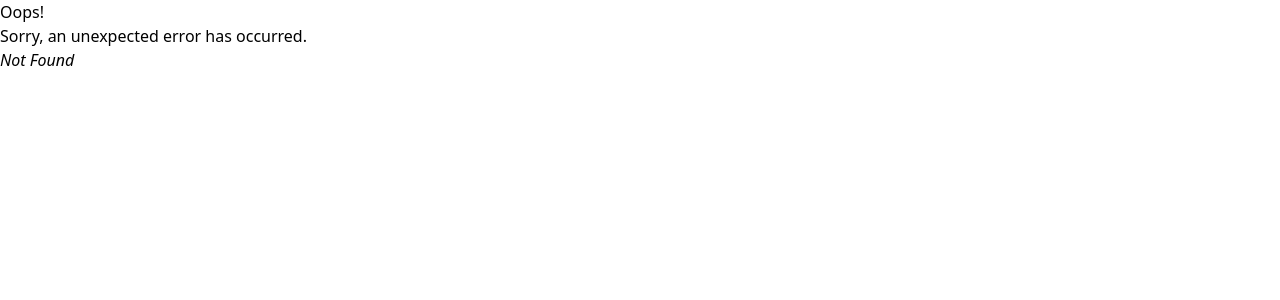
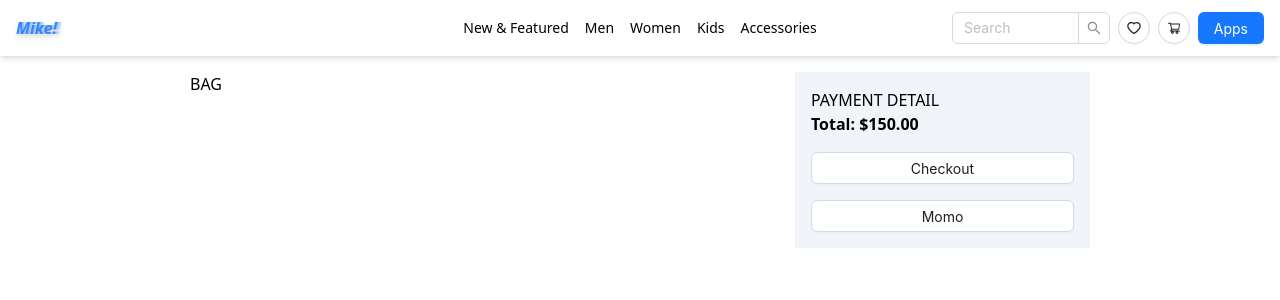
Before and after one commit to quanglong292/e-commerce, a React (Vite) app in the folder client/: page /app/cart in a window 1280 px wide. Before the commit this address had no page. Shown: the top 300 px of the page. Built offline with nearby package versions, Linux system fonts and the light colour scheme.

Commit message:
[CLIENT]: global store, cart + wish integrate, view cart

```diff
--- a/client/package.json
+++ b/client/package.json
@@ -13,6 +13,7 @@
     "@ant-design/icons": "^5.0.1",
     "@hookform/resolvers": "^3.0.0",
     "antd": "^5.3.2",
+    "lodash": "^4.17.21",
     "react": "^18.2.0",
     "react-dom": "^18.2.0",
     "react-hook-form": "^7.43.7",
--- a/client/src/components/core/Navigation.jsx
+++ b/client/src/components/core/Navigation.jsx
@@ -1,6 +1,6 @@
-import { Button, Dropdown, Input } from "antd";
+import { Badge, Button, Dropdown, Input } from "antd";
 import { ShoppingCartOutlined, HeartOutlined } from "@ant-design/icons";
-import React, { useMemo } from "react";
+import React, { useContext, useEffect, useMemo, useReducer } from "react";
 import Logo from "../../assets/icons/Logo";
 import {
   APP_NAVIGATIONS,
@@ -8,6 +8,7 @@ import {
 } from "../../utils/constants/sidebar.constant";
 import { useNavigate, useResolvedPath } from "react-router-dom";
 import CButton from "./CButton";
+import { useStore } from "../../store";
 
 const { Search } = Input;
 
@@ -42,9 +43,24 @@ const AppNavigateButton = () => {
   );
 };
 
-const AdditionNavs = (props) => {
-  const { isClientApp } = props;
+const Navigation = () => {
+  const navigate = useNavigate();
+  const { pathname } = useResolvedPath();
 
+  // Store
+  const { storeState, dispatch } = useStore();
+
+  // Memo data
+  const isClientApp = useMemo(() => pathname.includes("app"), [pathname]);
+  const SCHEMA = useMemo(() => {
+    return !isClientApp ? SIDE_BAR_ITEMS : APP_NAVIGATIONS;
+  }, [pathname]);
+
+  // Functions
+  const reduceListCount = (list = []) =>
+    list.reduce((sum, i) => (sum += i.count), 0);
+
+  const AdditionNavs = () => {
     if (!isClientApp) return <AppNavigateButton />;
 
     function onSearch(e) {
@@ -53,24 +69,49 @@ const AdditionNavs = (props) => {
 
     return (
       <div className="flex gap-2 w-[25%] justify-end">
-      <Search placeholder="Search" onSearch={onSearch} style={{ width: 200 }} />
+        <Search
+          placeholder="Search"
+          onSearch={onSearch}
+          style={{ width: 200 }}
+        />
+        <Dropdown
+          menu={{
+            items: storeState?.wishList.map((i) => ({
+              label: (
+                <div className="flex items-center gap-4">
+                  <div className="flex">
+                    <p className="font-semibold">Air Jordan 1 - Size: {i.id}</p>
+                  </div>
+                  <div className="flex text-xs">
+                    <CButton danger>X</CButton>
+                  </div>
+                </div>
+              ),
+              key: i.id,
+            })),
+          }}
+          placement="bottomRight"
+        >
+          <Badge count={reduceListCount(storeState?.wishList)}>
             <Button shape="circle" icon={<HeartOutlined />} />
-      <Button shape="circle" icon={<ShoppingCartOutlined />} />
+          </Badge>
+        </Dropdown>
+        <Badge count={reduceListCount(storeState?.ordersList)}>
+          <Button
+            onClick={() => {
+              navigate("/app/cart")
+            }}
+            shape="circle"
+            icon={<ShoppingCartOutlined />}
+          />
+        </Badge>
         <AppNavigateButton />
       </div>
     );
   };
 
-const Navigation = () => {
-  const navigate = useNavigate();
-  const { pathname } = useResolvedPath();
-  const isClientApp = useMemo(() => pathname.includes("app"), [pathname]);
-  const SCHEMA = useMemo(() => {
-    return !isClientApp ? SIDE_BAR_ITEMS : APP_NAVIGATIONS;
-  }, [pathname]);
-
   return (
-    <div className="w-full h-[44px] shadow-md bg-white mb-2 px-4 py-2 flex justify-between items-center">
+    <div className="w-full h-[56px] shadow-md bg-white mb-2 px-4 py-2 flex justify-between items-center">
       <div className="cursor-pointer w-[25%]" onClick={() => navigate("/")}>
         <Logo />
       </div>
--- a/client/src/components/layout/RootViewLayout.jsx
+++ b/client/src/components/layout/RootViewLayout.jsx
@@ -8,10 +8,10 @@ const RootViewLayout = () => {
   return (
     <div className="w-full">
       <Navigation />
-      <div id="sidebar" className="flex items-start w-full">
+      <div id="sidebar" className="flex items-start w-full max-w-[1440px] m-auto">
         <div
           id="detail"
-          className="overflow-y-auto overflow-x-hidden bg-slate-100 w-full p-2"
+          className="overflow-y-auto overflow-x-hidden w-full p-2"
         >
           <Suspense fallback={<ComponentLoading />}>
             <Outlet />
--- a/client/src/main.jsx
+++ b/client/src/main.jsx
@@ -4,9 +4,12 @@ import "antd/dist/reset.css";
 import "./index.css";
 import router from "./routes";
 import { RouterProvider } from "react-router-dom";
+import { StateProvider } from "./store";
 
 ReactDOM.createRoot(document.getElementById("root")).render(
   <React.StrictMode>
-    <RouterProvider router={router} />
+    <StateProvider>
+      <RouterProvider router={router} />
+    </StateProvider>
   </React.StrictMode>
 );
--- a/client/src/routes.jsx
+++ b/client/src/routes.jsx
@@ -9,9 +9,8 @@ const ViewRootProducts = lazy(() =>
   import("./views/admin/viewProduct/ViewRootProducts")
 );
 const ViewDashBoard = lazy(() => import("./views/ViewDashboard"));
-const ViewProducts = lazy(() =>
-  import("./views/app/ViewProducts/ViewProducts.jsx")
-);
+import ViewProducts from "./views/app/ViewProducts/ViewProducts.jsx";
+import ViewCart from "./views/app/ViewCart/ViewCart";
 
 // Const
 import { APP_NAVIGATIONS } from "./utils/constants/sidebar.constant";
@@ -34,15 +33,21 @@ const router = createBrowserRouter([
       {
         path: "app/",
         element: <ViewAppProductLayout />,
-        children: APP_NAVIGATIONS.map((i) => {
+        children: [
+          ...APP_NAVIGATIONS.map((i) => {
             return {
               ...i,
               path: i.path.split("/")[1],
               element: <ViewProducts />,
             };
           }),
+        ],
       },
-      // APP routes
+      {
+        path: "app/cart",
+        element: <ViewCart />,
+      },
+      // CRM routes
       {
         path: "crm/",
         element: <ViewAppProductLayout />,
--- /dev/null
+++ b/client/src/store/index.jsx
@@ -0,0 +1,51 @@
+import { createContext, useContext, useEffect, useReducer } from "react";
+import { reducer as orderReducer } from "./order.reducer";
+import { ORDER_WISH_ACTION_TYPES } from "./types";
+
+const getActionType = (type) => type?.split("_")[1];
+const checkAction = (constants, type) =>
+  constants.FILTER_TYPE.includes(getActionType(type));
+
+const initState = {
+  ordersList: [],
+  wishList: [],
+  count: 0,
+};
+
+export function reducer(state, action = {}) {
+  if (checkAction(ORDER_WISH_ACTION_TYPES, action.type)) {
+    return {
+      ...state,
+      ...orderReducer(state, action),
+    };
+  }
+
+  return { ...state };
+}
+
+const StoreContext = createContext(null);
+
+export const useStore = () => {
+  const context = useContext(StoreContext);
+  if (!context) {
+    throw new Error("useMyState must be used within a MyStateProvider");
+  }
+  return context;
+};
+
+// Create provider component
+export const StateProvider = ({ children }) => {
+  const [state, dispatch] = useReducer(reducer, initState);
+
+  // useEffect(() => {
+  //   console.log(state);
+  // }, [state]);
+
+  return (
+    <StoreContext.Provider value={{ storeState: state, dispatch }}>
+      {children}
+    </StoreContext.Provider>
+  );
+};
+
+export default StoreContext;
--- /dev/null
+++ b/client/src/store/order.reducer.js
@@ -0,0 +1,29 @@
+import { ORDER_WISH_ACTION_TYPES } from "./types";
+
+const handleAddNewList = (origin = [], update = []) => {
+  return [...origin, ...update].reduce((a, { id, count }) => {
+    const exist = a.find((j) => j.id === id);
+    if (exist) exist.count += count;
+    else a.push({ id, count });
+
+    return a;
+  }, []);
+};
+
+export function reducer(state, action = {}) {
+  if (action.type === ORDER_WISH_ACTION_TYPES.ADD_ORDER) {
+    const ordersList = handleAddNewList(state.ordersList, action.payload);
+    state.ordersList = ordersList;
+  }
+
+  if (action.type === ORDER_WISH_ACTION_TYPES.ADD_WISH) {
+    const wishList = handleAddNewList(state.wishList, action.payload);
+    state.wishList = wishList;
+  }
+
+  if (action.type === ORDER_WISH_ACTION_TYPES.REMOVE_ORDER) {
+    state.wishList = state.wishList.filter((i) => i.id !== action.payload);
+  }
+
+  return state;
+}
--- /dev/null
+++ b/client/src/store/types.js
@@ -0,0 +1,9 @@
+export const ORDER_WISH_ACTION_TYPES = {
+  FILTER_TYPE: ["ORDER", "WISH"],
+  // Order
+  ADD_ORDER: "ADD_ORDER",
+  REMOVE_ORDER: "REMOVE_ORDER",
+  // Wish list
+  ADD_WISH: "ADD_WISH",
+  REMOVE_WISH: "REMOVE_WISH",
+};
--- /dev/null
+++ b/client/src/views/app/ViewCart/ViewCart.jsx
@@ -0,0 +1,61 @@
+import React from "react";
+import { useStore } from "../../../store";
+import CButton from "../../../components/core/CButton";
+
+const ViewCart = () => {
+  // Store
+  const { storeState, dispatch } = useStore();
+
+  const ItemDetail = (item) => {
+    const { name } = item;
+    return (
+      <div className="w-full flex gap-4">
+        <img
+          src="https://secure-images.nike.com/is/image/DotCom/DR0453_001?align=0,1&cropN=0,0,0,0&resMode=sharp&bgc=f5f5f5&wid=150&fmt=jpg"
+          alt=""
+          className="max-w-full"
+        />
+        <div className="w-full">
+          <div className="flex justify-between">
+            <p>Air Jordan 1</p>
+            <p>$150.00</p>
+          </div>
+          <p className="text-gray-500 text-sm">Men's shoe</p>
+          <p className="text-gray-500 text-sm">Air Jordan 1</p>
+          <div className="flex gap-8">
+            <p className="text-gray-500 text-sm">Size 10.5</p>
+            <p className="text-gray-500 text-sm">
+              Quantity{" "}
+              <span>
+                <input type="number" defaultValue={5} max={10} />
+              </span>
+            </p>
+          </div>
+        </div>
+      </div>
+    );
+  };
+
+  return (
+    <div className="flex justify-between max-w-[900px] mx-auto gap-4">
+      {/* ITEMS */}
+      <div className="w-2/3">
+        <p>BAG</p>
+        {storeState.ordersList.map((i) => (
+          <ItemDetail item={i} />
+        ))}
+      </div>
+      {/* PAYMENT DETAIL */}
+      <div className="w-1/3 bg-slate-100 p-4">
+        <p>PAYMENT DETAIL</p>
+        <div className="font-semibold mb-4">Total: $150.00</div>
+        <div className="flex flex-col gap-4">
+          <CButton>Checkout</CButton>
+          <CButton>Momo</CButton>
+        </div>
+      </div>
+    </div>
+  );
+};
+
+export default ViewCart;
--- a/client/src/views/app/ViewProducts/ViewProducts.jsx
+++ b/client/src/views/app/ViewProducts/ViewProducts.jsx
@@ -8,8 +8,8 @@ const ViewProducts = () => {
   const filterItems = useMemo(() => {
     return {
       ...SHOE_ITEMS,
-      sneakers: SHOE_ITEMS.sneakers.filter((i) =>
-        i.gender.includes(pathname.split("/")[2])
+      sneakers: SHOE_ITEMS.sneakers.filter((i, idx) =>
+        i.gender.includes(pathname.split("/")[2]) && idx < 15
       ),
     };
   }, [pathname]);
--- a/client/src/views/app/ViewProducts/elements/QuickViewCard.jsx
+++ b/client/src/views/app/ViewProducts/elements/QuickViewCard.jsx
@@ -1,10 +1,21 @@
 import { Modal } from "antd";
-import React, { memo, useEffect, useState } from "react";
+import React, {
+  memo,
+  useContext,
+  useEffect,
+  useReducer,
+  useState,
+} from "react";
 import "./cardModal.scss";
 import CButton from "../../../../components/core/CButton";
+import StoreContext, { useStore } from "../../../../store";
+import { ORDER_WISH_ACTION_TYPES } from "../../../../store/types";
 
 const QuickViewCard = memo((props) => {
   const { item, isShow, onCancel } = props;
+  const { storeState, dispatch } = useStore();
+
+  // local state
   const [selected, setSelected] = useState([]);
 
   function handleSelect(id) {
@@ -14,12 +25,15 @@ const QuickViewCard = memo((props) => {
       i.id === id ? { ...i, count: i.count + 1 } : i
     );
     setSelected(!selected.length ? [newItem] : map);
-    console.log("🚀 ~ file: QuickViewCard.jsx:17 ~ handleSelect ~ id:", id);
   }
 
   function findSelect(id) {
     return selected.find((i) => i.id === id);
   }
+
+  useEffect(() => {
+    console.log("storeState", storeState);
+  }, [storeState]);
 
   return (
     <Modal
@@ -57,7 +71,12 @@ const QuickViewCard = memo((props) => {
                 >
                   {i}
                   {findSelect(i) && (
-                    <div className="absolute top-[-12px] right-[-4px] bg-red-400 w-[24px] h-[24px] flex justify-center items-center rounded-full text-white">
+                    <div
+                      onClick={() => {
+                        setSelected(selected.filter((i) => i.id !== i));
+                      }}
+                      className="absolute top-[-12px] right-[-4px] bg-red-400 w-[24px] h-[24px] flex justify-center items-center rounded-full text-white hover:bg-red-300 z-20"
+                    >
                       {findSelect(i)?.count}
                     </div>
                   )}
@@ -67,8 +86,30 @@ const QuickViewCard = memo((props) => {
           </div>
           <div className="mt-4 flex gap-2 justify-end">
             <CButton>Add to cart</CButton>
-            <CButton type="primary">Add to cart: {selected.reduce((a, b) => a + b.count ,0)}</CButton>
-            <CButton type="primary">Add to whish list</CButton>
+            <CButton
+              type="primary"
+              onClick={() => {
+                setSelected([]);
+                dispatch({
+                  type: ORDER_WISH_ACTION_TYPES.ADD_ORDER,
+                  payload: selected,
+                });
+              }}
+            >
+              Add to cart: {selected.reduce((a, b) => a + b.count, 0)}
+            </CButton>
+            <CButton
+              onClick={() => {
+                setSelected([]);
+                dispatch({
+                  type: ORDER_WISH_ACTION_TYPES.ADD_WISH,
+                  payload: selected,
+                });
+              }}
+              type="primary"
+            >
+              Add to whish list
+            </CButton>
           </div>
         </div>
       </div>
```
Also changed, not shown: 1 other file (tests, documents, lock files or other folders). Lines whose indentation alone changed are shown as unchanged.
